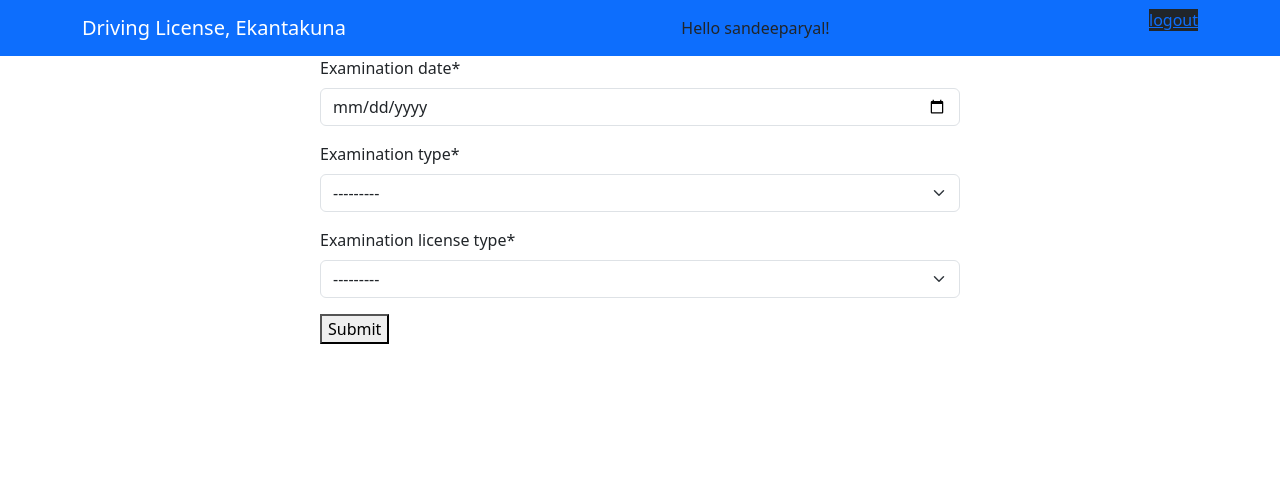
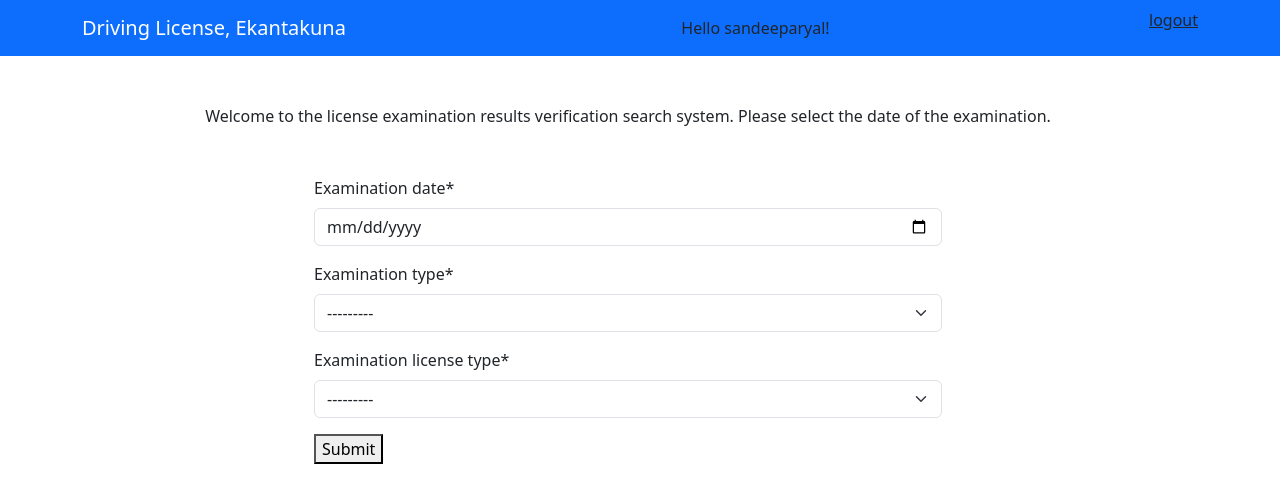
Before and after one commit to sandeeparyal/license_results, a Django app: page /checklist/ in a window 1280 px wide. Shown: the top 503 px of the page. Run offline with Django 4.2, Linux system fonts and the light colour scheme; a user stored in the database is signed in; data comes from the database, SQL or seed files in the repository; some libraries are stand-ins or nearby versions.

Commit message:
Some view and template changes.

```diff
--- a/checklist/templates/checklist/base_generic.html
+++ b/checklist/templates/checklist/base_generic.html
@@ -8,12 +8,13 @@
 		<a class="navbar-brand" href="#">  Driving License, Ekantakuna </a>
 		{% if user.is_authenticated %}
 		Hello {{ user.username }}!
-		<p> <a class="bg-dark" href="{% url "logout" %}"> logout</a></p>
+		<p> <a class="text-dark" href="{% url "logout" %}"> logout</a></p>
 		{% else %}
 		<p> You are not logged in </p>
 		<a href="{% url "login" %}"> login</a>
 		{% endif %}
 	</div>
 </nav>
-
+<div class="row mt-5"
+</div>
 {% block content %} {% endblock %}
--- a/checklist/templates/checklist/index.html
+++ b/checklist/templates/checklist/index.html
@@ -2,8 +2,13 @@
 {% load crispy_forms_tags %}
 
 {% block content %}
+
+<div class="row mb-5">
+	<div class="text-red text-center"> Welcome to the license examination results verification search system. Please select the date of the examination.
+</div>
+</div>
+
 <div class="row">
-
 <div class="container-md">
 	<div class="mx-auto col-10 col-md-8 col-lg-6">
 <form action="{% url 'checklist:index' %}"  method="POST" id="form1">
@@ -15,5 +20,14 @@
 	</div>
 </div>
 
+<!-- Message from backend -->
+{% for message in messages %}
+    {% if message.tags == 'success' %}
+    <div class="alert alert-primary alert-dismissible fade show" role="alert"> {{message}}
+	    <a href="#" type="button" class="btn btn-close" data-bs-dismiss="alert" aria-label="Close"></a>
+     </div>
+    {% endif %}
+{% endfor %}
+
 
 {% endblock %}
--- a/checklist/views.py
+++ b/checklist/views.py
@@ -1,5 +1,6 @@
 from django.shortcuts import render
 from django.http import FileResponse
+from django.contrib import messages
 
 from django.contrib.auth.decorators import login_required
 from .models import Officer, ExamType, Examination, Checklist, LicenseType
@@ -18,6 +19,7 @@
             examination_type = form.cleaned_data['examination_type']
             examination_license_type = form.cleaned_data['examination_license_type']
             checklists = Checklist.objects.filter(examination__examination_date=str(examination_date), examination__examination_type=examination_type, examination__examination_license_type=examination_license_type)
+            messages.success(request, "File found")
             return render(request, 'checklist/preview.html', {"checklists": checklists })
     else:
         form = ExaminationForm()
```
